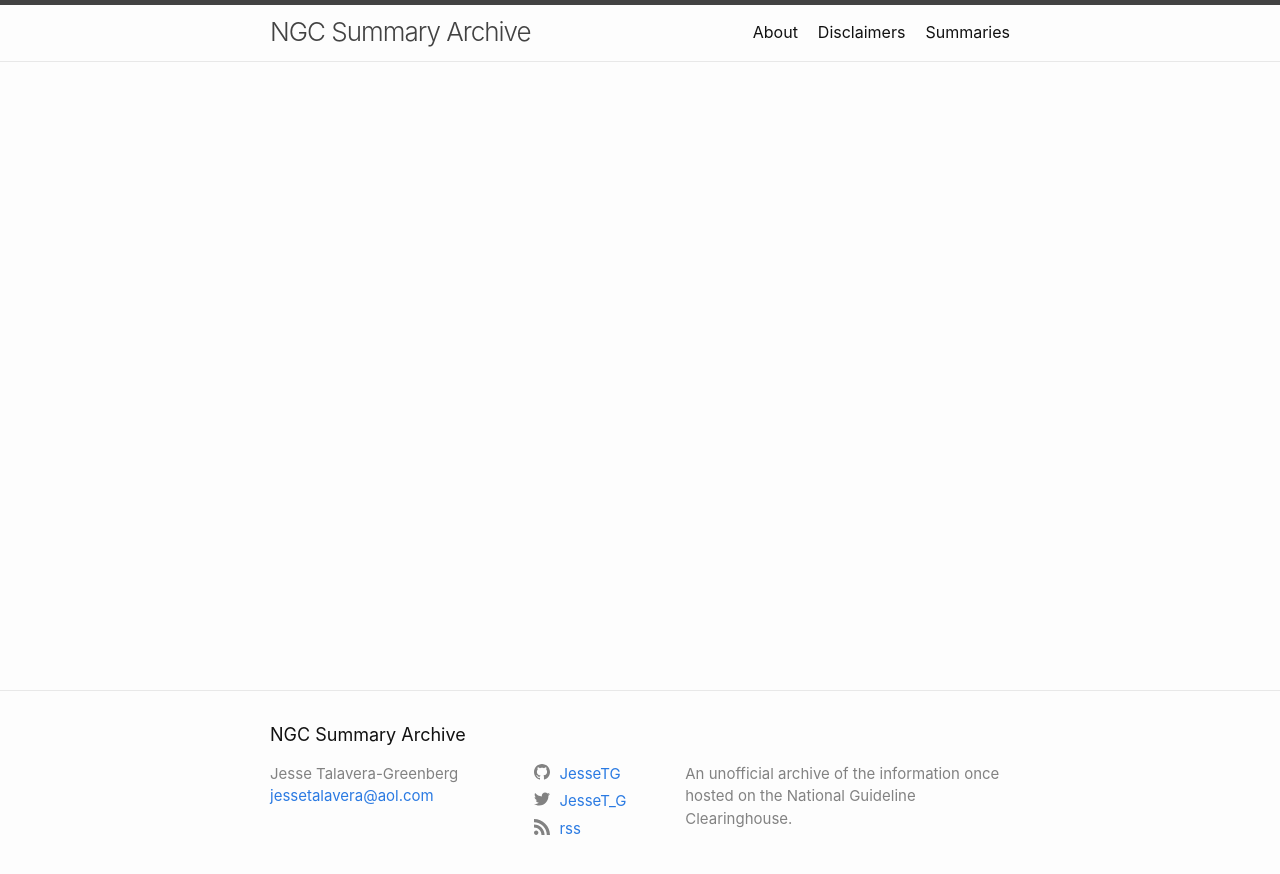
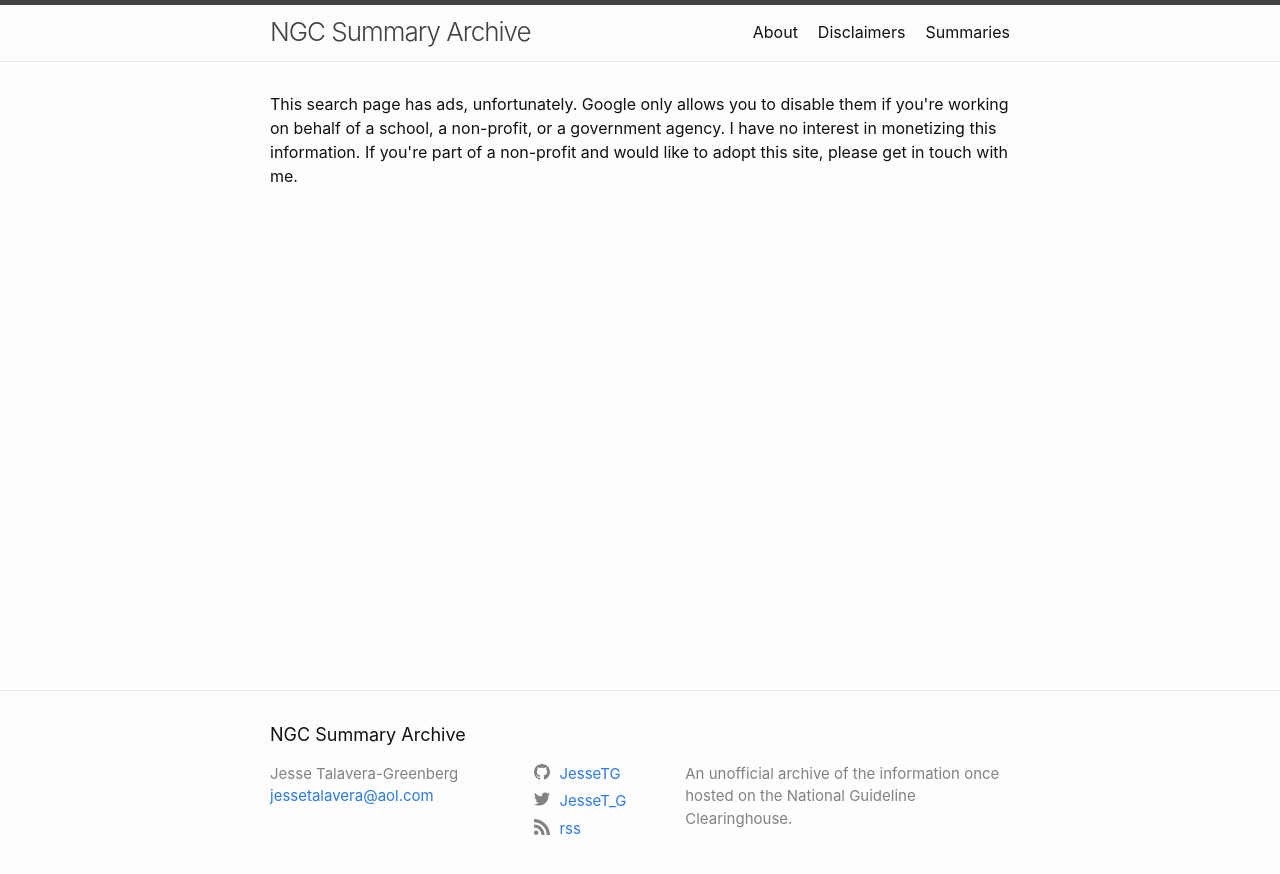
Before and after one commit to JesseTG/ngc-archive, a Jekyll site: the page built from index.html, in a window 1280 px wide. Shown: the top 874 px of the page. Built offline with Jekyll 4.4.1, drawn with Linux system fonts in a browser that asks for light colours; comment, search, counter and statistics services are not loaded.

Commit message:
Add search

```diff
--- /dev/null
+++ b/_includes/search-element.html
@@ -0,0 +1 @@
+<gcse:search></gcse:search>
--- a/_layouts/home.html
+++ b/_layouts/home.html
@@ -3,6 +3,7 @@
 ---
 
 <div class="home">
+  {%- include search-script.html -%}
   {%- if page.title -%}
     <h1 class="page-heading">{{ page.title }}</h1>
   {%- endif -%}
--- a/index.html
+++ b/index.html
@@ -4,3 +4,12 @@
 # See: https://jekyllrb.com/docs/themes/#overriding-theme-defaults
 layout: home
 ---
+
+{%- include search-element.html -%}
+
+<p>
+  This search page has ads, unfortunately.  Google only allows you to disable them
+  if you're working on behalf of a school, a non-profit, or a government agency.
+  I have no interest in monetizing this information.  If you're part of a non-profit and
+  would like to adopt this site, please get in touch with me.
+</p>
```
Also changed, not shown: _includes/search-script.html (added, +11 -0 lines).
